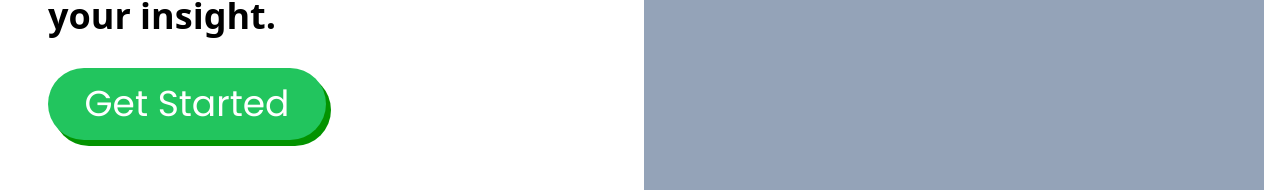
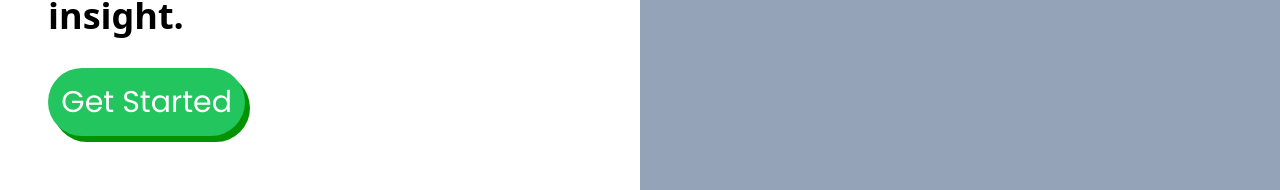
Before and after one commit to ditobayu/Final-Project-DDAP, a Next.js app: page / in a window 1280 px wide. Shown: the part 676-866 px from the top of the page. Built offline with nearby package versions, Linux system fonts and the light colour scheme; no server answers.

Commit message:
Added Landing Page, tinggal gambarnya

```diff
--- a/app/page.jsx
+++ b/app/page.jsx
@@ -12,9 +12,9 @@ const Home = () => {
   return (
     <section>
       <Nav />
-      <div className="flex flex-row mt-8 pt-16 px-4 gap-2 fon">
-        <div className="w-1/2 flex flex-col h-screen pt-8">
-          <div className="mx-8">
+      <div className="flex flex-row pt-24">
+        <div className="w-1/2 flex flex-col h-screen pt-8 pl-12">
+          <div>
             <h2 className="text-4xl font-semibold">Hi, Welcome to Doo-IT E-Learning!</h2>
             <br></br>
             <h1 className="text-8xl font-extrabold">Best IT</h1>
@@ -23,12 +23,12 @@ const Home = () => {
             <br></br><br></br>
             <h2 className="text-4xl font-semibold font-sans font-poppins">Doo-IT provides general knowledge to help increase your insight.</h2>
           </div>
-          <div className="mt-8 mx-8">
-            <button className="bg-green-500 text-white w-1/2 text-4xl py-4 shadow-[5px_6px_0px_rgba(3,147,0,255)] rounded-[50px] hover:w-transition duration-1000 ease-in-out">Get Started</button>
+          <div className="mt-8">
+            <button className="bg-green-500 text-white w-1/3 text-3xl py-4 shadow-[5px_6px_0px_rgba(3,147,0,255)] rounded-[50px] hover:w-transition duration-1000 ease-in-out">Get Started</button>
           </div>
         </div>
         <div className="bg-slate-400 w-1/2 h-screen">
-
+          <img src=""></img>
         </div>
       </div>
     </section>
```
